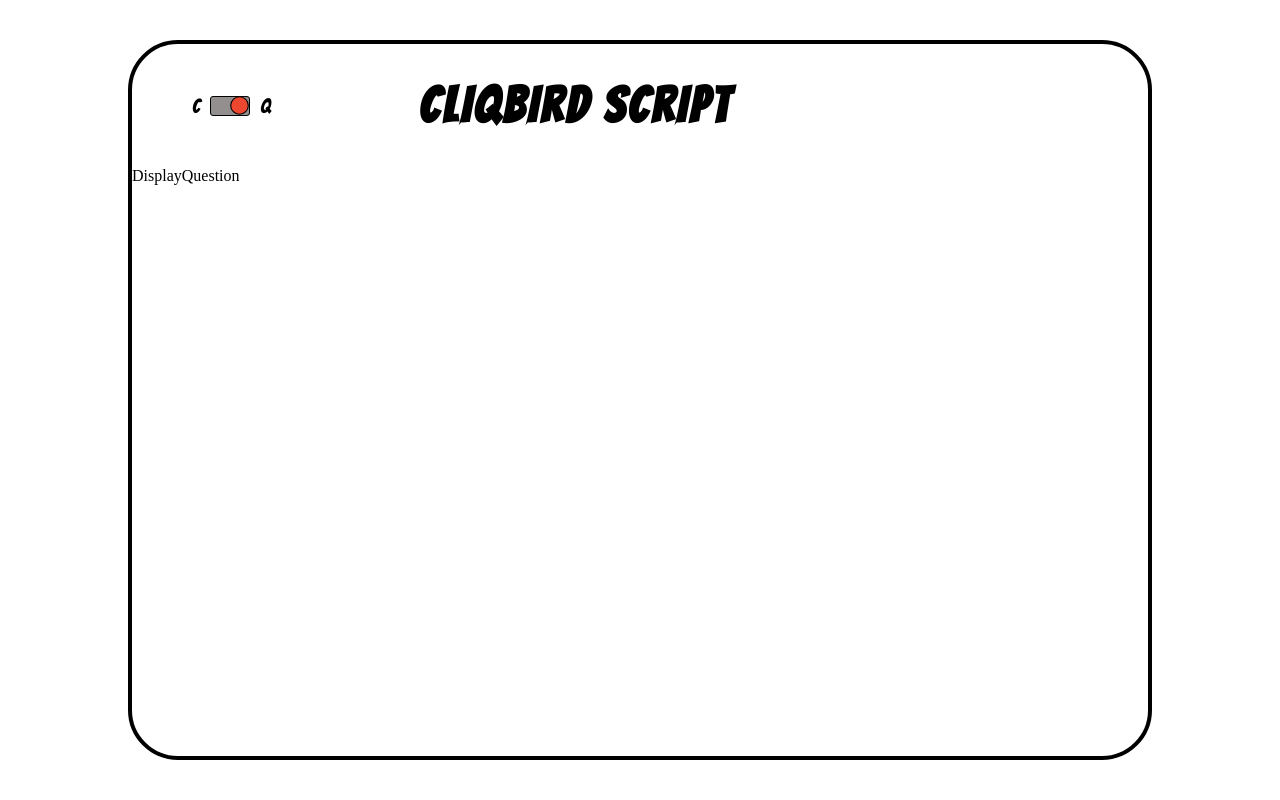
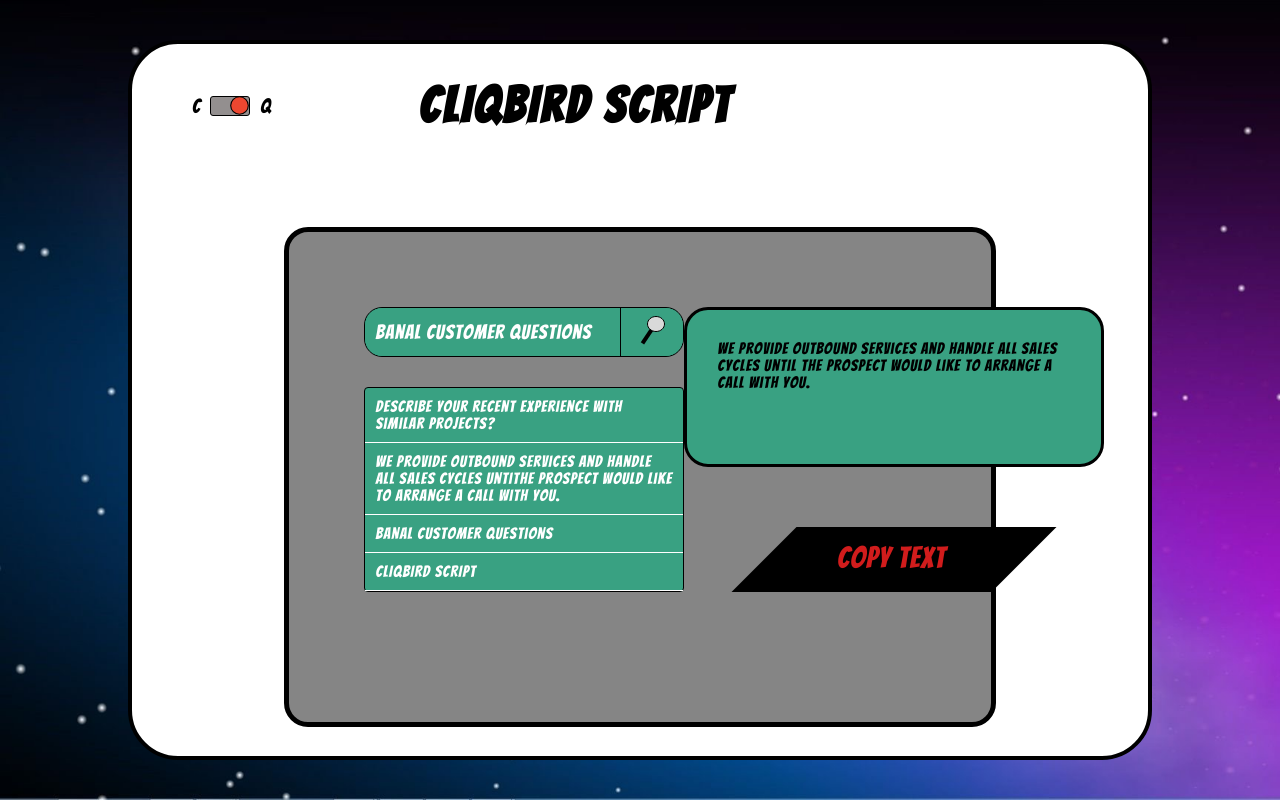
Before and after one commit to KashyretsIvanna/Cliqbird-soft, a React (Create React App) app: page / in a window 1280 px wide. Both pictures are taken after a click on the checkbox 230 px from the left and 105 px from the top of the page. Built offline with nearby package versions, Linux system fonts and the light colour scheme.

Commit message:
add question-display with content, set background-image

```diff
--- a/public/index.html
+++ b/public/index.html
@@ -14,7 +14,6 @@
       manifest.json provides metadata used when your web app is installed on a
       user's mobile device or desktop. See https://developers.google.com/web/fundamentals/web-app-manifest/
     -->
-    <link rel="manifest" href="%PUBLIC_URL%/manifest.json" />
     <!--
       Notice the use of %PUBLIC_URL% in the tags above.
       It will be replaced with the URL of the `public` folder during the build.
--- a/src/App.css
+++ b/src/App.css
@@ -4,4 +4,6 @@
   display: flex;
   align-items: center;
   justify-content: center;
+  background-image: url(./backgraund.jpg);
+  background-size: cover;
 }
--- a/src/components/Container/Container.scss
+++ b/src/components/Container/Container.scss
@@ -3,4 +3,5 @@
     border-radius: 50px;
     width: 80vw;
     height: 90vh;
+    background-color: white;
 }
--- a/src/components/DisplayQuestion/DisplayQuestion.jsx
+++ b/src/components/DisplayQuestion/DisplayQuestion.jsx
@@ -1,7 +1,41 @@
 import React from 'react'
+import './DisplayQuestion.scss'
+import logoSearch from './logo-search.svg'
 
 export default function DisplayQuestion() {
+     const array = ['Describe your recent experience with similar projects?', 'We provide outbound services and handle all sales cycles untithe prospect would like to arrange a call with you.', 'Banal customer questions', 'CLIQBIRD SCRIPT']
+
   return (
-    <div>DisplayQuestion</div>
+    <div className='DisplayQuestion'>
+
+    <div className='left-side-container'>
+
+         {/* input + list  */}
+         <div className='question-search'>
+            <input type="text" placeholder='Banal customer questions' />
+            <button><img src={logoSearch} alt="" /></button>
+         </div>
+
+         <div className='question-list'>
+            <ul>
+                {array.map(e=>{return <li>{e}</li>})}
+            </ul>
+         </div>
+
+    </div>
+
+    <div className='right-side-container'>
+            {/* window + button */}
+
+
+            <div className='question-window'>We provide outbound services and handle all sales cycles until the prospect would like to arrange a call with you.</div>
+
+            <div className='button-container'><div className='button-text'>COPY TEXT</div></div>
+
+
+    </div>
+
+
+    </div>
   )
 }
--- a/src/components/DisplayQuestion/DisplayQuestion.scss
+++ b/src/components/DisplayQuestion/DisplayQuestion.scss
@@ -0,0 +1,129 @@
+@import url('https://fonts.googleapis.com/css2?family=Bangers&display=swap');
+
+.DisplayQuestion {
+    width: 70%;
+    min-height: 500px;
+    background-color: #858585;
+    margin: 60px auto;
+    border-radius: 24px;
+    padding: 75px;
+    display: flex;
+    justify-content: space-between;
+    align-items: flex-start;
+    border: 5px solid black;
+}
+
+.question-search {
+    width: 320px;
+    height: 50px;
+    background-color: #39A182;
+    border-radius: 18px;
+    border: 1px solid #000000;
+    display: flex;
+    margin-bottom: 30px;
+}
+.question-search input {
+    width: 80%;
+    outline: none;
+    border: none;
+    border-top-left-radius: 18px;
+    border-bottom-left-radius: 18px;
+    background-color: #39A182;
+    padding: 10px;
+    font-size: 20px;
+    color: white;
+    font-family: 'Bangers', cursive;
+    letter-spacing: 1px;
+}
+
+.question-search input::placeholder  {
+    color: white;
+}
+
+.question-search button {
+    width: 20%;
+    outline: none;
+    border: none;
+    border-left: 1px solid black;
+    border-top-right-radius: 18px;
+    border-bottom-right-radius: 18px;
+    background-color: #39A182;
+    text-align: center;
+}
+
+.question-search button:hover {
+    box-shadow: inset 0px 0px 10px #2a6a56;
+}
+
+.question-list {
+    width: 320px;
+    min-height: 170px;
+    background: #39A182;
+    border: 1px solid #000000;
+    border-radius: 4px;
+}
+
+.question-list ul {
+    width: 100%;
+}
+
+.question-list li {
+    font-family: 'Bangers', cursive;
+    letter-spacing: 1px;
+    text-decoration: none;
+    color: white;
+    list-style-type: none;
+    width: 100%;
+    padding: 10px;
+    border-bottom: 1px solid white;
+    cursor: pointer;
+    transition: .2s;
+}
+
+.question-list li:hover {
+    color: #000000;
+}
+
+.question-window {
+    width: 420px;
+    min-height: 160px;
+    padding: 30px;
+    color: black;
+    font-family: 'Bangers', cursive;
+    border: 3px solid black;
+    border-radius: 24px;
+    background: #39A182;
+    letter-spacing: 1px;
+    margin-bottom: 60px;
+}
+
+.button-container {
+    background-color: #000000;
+    width: 260px;
+    height: 65px;
+    text-align: center;
+    transform: skewX(-45deg);
+    cursor: pointer;
+   margin: 0 auto;
+}
+
+.button-text {
+    width: 100%;
+    height: 100%;
+    font-family: 'Bangers', cursive;
+    font-size: 30px;
+    letter-spacing: 1px;
+    color:  #D11C1C;
+    text-align: center;
+    padding-top: 15px;
+    padding-right: 5px;
+    transform: skewX(45deg);
+}
+
+.button-text:hover {
+    color: white;
+}
+
+.button-container:hover {
+    box-shadow: inset 0px 0px 10px red;
+}
```
Also changed, not shown: src/backgraund.jpg (added), src/components/DisplayQuestion/logo-search.svg (added).
